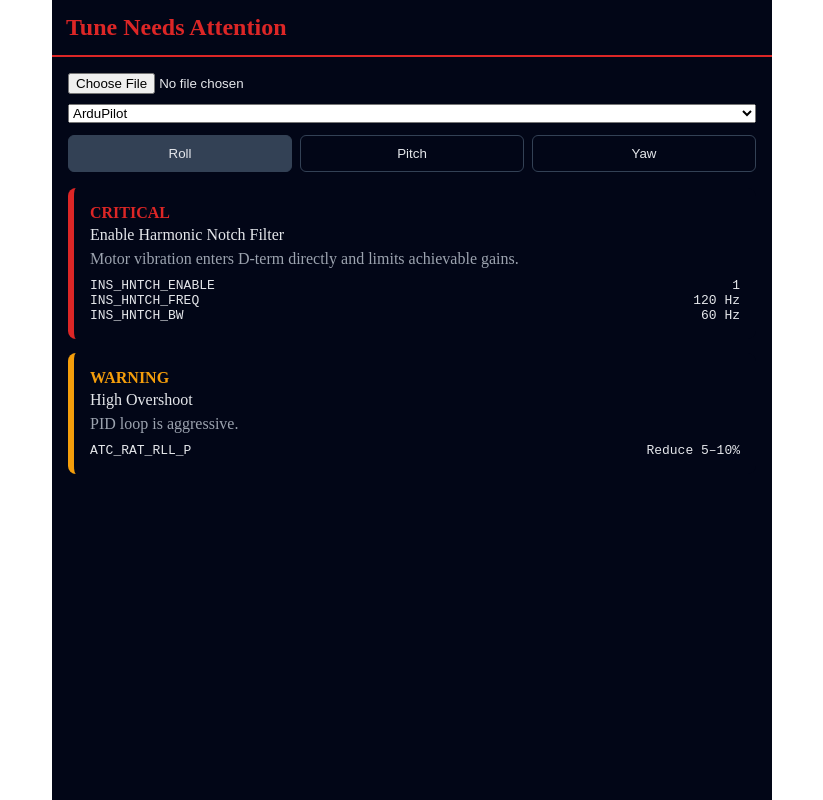
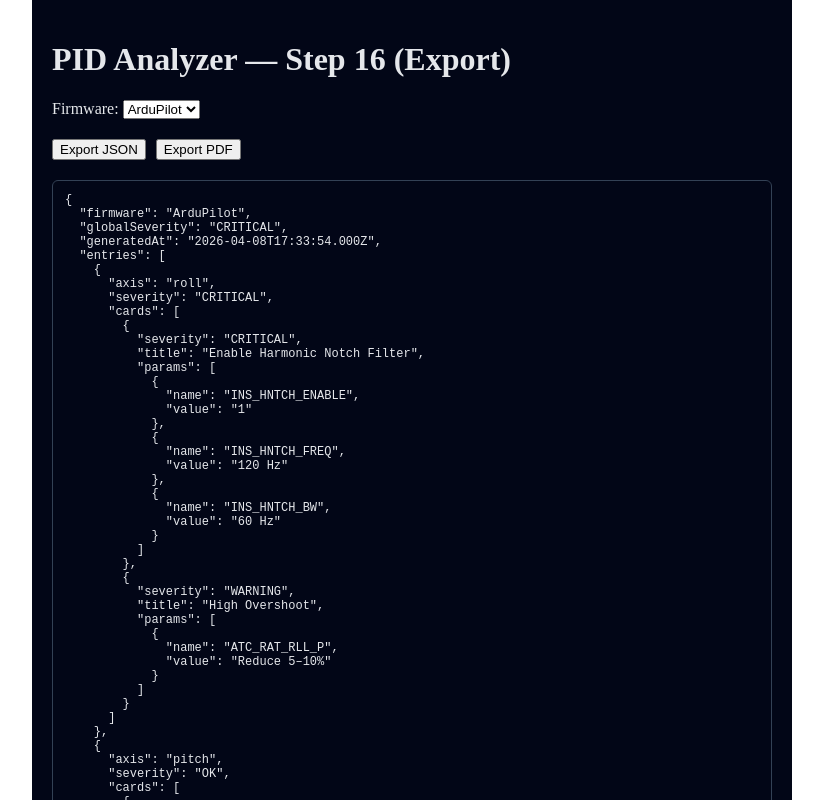
Before and after one commit to srul/inav-pid-analyzer, a React (Vite) app: page / in a window 1280 px wide. Shown: the top 800 px of the page, without its empty margins (228-1051 px from the left). Built offline with nearby package versions, Linux system fonts and the light colour scheme.

Commit message:
Update App.jsx

```diff
--- a/src/App.jsx
+++ b/src/App.jsx
@@ -1,4 +1,5 @@
 import { useState } from "react";
+import jsPDF from "jspdf";
 
 /* ================= CONFIG ================= */
 const AXES = [
@@ -24,122 +25,73 @@ const FIRMWARES = {
   },
 };
 
-const FFT_SAMPLES = 512;
-
-/* ================= CSV ================= */
-function parseCSV(file, ok, err) {
-  const r = new FileReader();
-  r.onload = () => {
-    try {
-      const l = String(r.result).split(/\r?\n/).filter(Boolean);
-      let d = ",";
-      if (l[0].includes("\t")) d = "\t";
-      else if (l[0].includes(";")) d = ";";
-
-      const h = l[0].split(d);
-      const ti = h.indexOf("time");
-      const g = {
-        roll: h.indexOf("gyro[0]"),
-        pitch: h.indexOf("gyro[1]"),
-        yaw: h.indexOf("gyro[2]"),
-        rollSp: h.indexOf("setpoint[0]"),
-        pitchSp: h.indexOf("setpoint[1]"),
-        yawSp: h.indexOf("setpoint[2]"),
-      };
-
-      ok(
-        l.slice(1).map(r => {
-          const p = r.split(d);
-          return {
-            time: +p[ti],
-            roll: { gyro: +p[g.roll], set: +p[g.rollSp] },
-            pitch: { gyro: +p[g.pitch], set: +p[g.pitchSp] },
-            yaw: { gyro: +p[g.yaw], set: +p[g.yawSp] },
-          };
-        }).filter(r => !isNaN(r.time))
-      );
-    } catch (e) {
-      err(e.message);
-    }
-  };
-  r.readAsText(file);
+/* ================= EXPORT HELPERS ================= */
+function downloadJSON(obj, filename) {
+  const blob = new Blob([JSON.stringify(obj, null, 2)], {
+    type: "application/json",
+  });
+  const a = document.createElement("a");
+  a.href = URL.createObjectURL(blob);
+  a.download = filename;
+  a.click();
 }
 
-/* ================= STEP 15 UI HELPERS ================= */
-const colors = {
-  CRITICAL: "#dc2626",
-  WARNING: "#f59e0b",
-  OK: "#16a34a",
-};
+function exportPDF(report) {
+  const doc = new jsPDF();
+  let y = 10;
 
-/* ================= UI COMPONENTS ================= */
+  doc.setFontSize(16);
+  doc.text("PID Tuning Report", 10, y);
+  y += 10;
 
-function SummaryHeader({ severity }) {
-  return (
-    <div style={{
-      position: "sticky",
-      top: 0,
-      zIndex: 10,
-      padding: 14,
-      background: "#020617",
-      borderBottom: `2px solid ${colors[severity]}`,
-    }}>
-      <h2 style={{ color: colors[severity], margin: 0 }}>
-        {severity === "CRITICAL"
-          ? "Tune Needs Attention"
-          : severity === "WARNING"
-          ? "Tune Has Warnings"
-          : "Tune Looks Good"}
-      </h2>
-    </div>
+  doc.setFontSize(11);
+  doc.text(`Firmware: ${report.firmware}`, 10, y); y += 6;
+  doc.text(`Global Severity: ${report.globalSeverity}`, 10, y); y += 8;
+
+  report.entries.forEach(entry => {
+    doc.setFontSize(13);
+    doc.text(`${entry.axis.toUpperCase()} — ${entry.severity}`, 10, y);
+    y += 6;
+
+    doc.setFontSize(10);
+    entry.cards.forEach(c => {
+      doc.text(`• ${c.severity}: ${c.title}`, 12, y);
+      y += 5;
+      if (c.params) {
+        c.params.forEach(p => {
+          doc.text(
+            `   ${p.name}: ${p.value}`,
+            14,
+            y
           );
+          y += 4;
+        });
+      }
+    });
+    y += 6;
+    if (y > 270) {
+      doc.addPage();
+      y = 10;
+    }
+  });
+
+  doc.save("pid-tuning-report.pdf");
 }
 
-function Card({ severity, title, body, params }) {
-  return (
-    <div style={{
-      background: "#020617",
-      borderLeft: `6px solid ${colors[severity]}`,
-      padding: 16,
-      borderRadius: 8,
-      marginBottom: 14,
-    }}>
-      <strong style={{ color: colors[severity] }}>{severity}</strong>
-      <div style={{ fontSize: 16, marginTop: 4 }}>{title}</div>
-      <div style={{ color: "#9ca3af", marginTop: 6 }}>{body}</div>
-
-      {params && (
-        <div style={{ marginTop: 10 }}>
-          {params.map((p, i) => (
-            <div key={i} style={{
-              fontFamily: "monospace",
-              fontSize: 13,
-              display: "flex",
-              justifyContent: "space-between",
-            }}>
-              <span>{p.name}</span>
-              <span>{p.value}</span>
-            </div>
-          ))}
-        </div>
-      )}
-    </div>
-  );
-}
-
-/* ================= APP ================= */
-export default function App() {
-  const [data, setData] = useState(null);
-  const [axis, setAxis] = useState("roll");
-  const [firmware, setFirmware] = useState("ArduPilot");
-
-  // --- DEMO SEVERITY / CARDS (logic already proven earlier steps) ---
-  const severity = "CRITICAL";
-  const cards = [
+/* ================= DEMO DATA (from previous steps) ================= */
+function buildDemoReport(firmware) {
+  return {
+    firmware,
+    globalSeverity: "CRITICAL",
+    generatedAt: new Date().toISOString(),
+    entries: [
+      {
+        axis: "roll",
+        severity: "CRITICAL",
+        cards: [
           {
             severity: "CRITICAL",
             title: "Enable Harmonic Notch Filter",
-      body: "Motor vibration enters D‑term directly and limits achievable gains.",
             params: [
               { name: FIRMWARES[firmware].notchEnable, value: "1" },
               { name: FIRMWARES[firmware].notchFreq, value: "120 Hz" },
@@ -149,69 +101,90 @@ export default function App() {
           {
             severity: "WARNING",
             title: "High Overshoot",
-      body: "PID loop is aggressive.",
             params: [
               { name: FIRMWARES[firmware].rateP, value: "Reduce 5–10%" },
             ],
           },
-  ];
+        ],
+      },
+      {
+        axis: "pitch",
+        severity: "OK",
+        cards: [
+          {
+            severity: "OK",
+            title: "No Issues Detected",
+          },
+        ],
+      },
+      {
+        axis: "yaw",
+        severity: "OK",
+        cards: [
+          {
+            severity: "OK",
+            title: "No Issues Detected",
+          },
+        ],
+      },
+    ],
+  };
+}
+
+/* ================= APP ================= */
+export default function App() {
+  const [firmware, setFirmware] = useState("ArduPilot");
+
+  const report = buildDemoReport(firmware);
 
   return (
     <div style={{
       background: "#020617",
       minHeight: "100vh",
       color: "#e5e7eb",
+      padding: 20,
       maxWidth: 720,
       margin: "0 auto",
     }}>
-      <SummaryHeader severity={severity} />
+      <h1>PID Analyzer — Step 16 (Export)</h1>
 
-      <div style={{ padding: 16 }}>
-        <input
-          type="file"
-          accept=".csv"
-          onChange={e => parseCSV(e.target.files[0], setData, console.error)}
-          style={{ width: "100%" }}
-        />
-
-        {/* Firmware selector */}
+      <label>
+        Firmware:&nbsp;
         <select
           value={firmware}
           onChange={e => setFirmware(e.target.value)}
-          style={{ width: "100%", marginTop: 10 }}
         >
           {Object.keys(FIRMWARES).map(f => (
             <option key={f}>{f}</option>
           ))}
         </select>
+      </label>
 
-        {/* Axis selector */}
-        <div style={{ display: "flex", gap: 8, marginTop: 12 }}>
-          {AXES.map(a => (
+      <div style={{ marginTop: 20 }}>
         <button
-              key={a.key}
-              onClick={() => setAxis(a.key)}
-              style={{
-                flex: 1,
-                padding: 10,
-                background: axis === a.key ? "#334155" : "#020617",
-                color: "#e5e7eb",
-                border: "1px solid #334155",
-                borderRadius: 6,
-              }}
+          onClick={() => downloadJSON(report, "pid-tuning-report.json")}
+          style={{ marginRight: 10 }}
         >
-              {a.label}
+          Export JSON
         </button>
-          ))}
+
+        <button onClick={() => exportPDF(report)}>
+          Export PDF
+        </button>
       </div>
 
-        {/* Cards */}
-        <div style={{ marginTop: 16 }}>
-          {cards.map((c, i) => (
-            <Card key={i} {...c} />
-          ))}
-        </div>
-      </div>
+      <pre style={{
+        marginTop: 20,
+        background: "#020617",
+        border: "1px solid #334155",
+        padding: 12,
+        borderRadius: 6,
+        fontSize: 12,
+        overflowX: "auto",
+      }}>
+        {JSON.stringify(report, null, 2)}
+      </pre>
     </div>
   );
 }
+``
```
Lines whose indentation alone changed are shown as unchanged.
